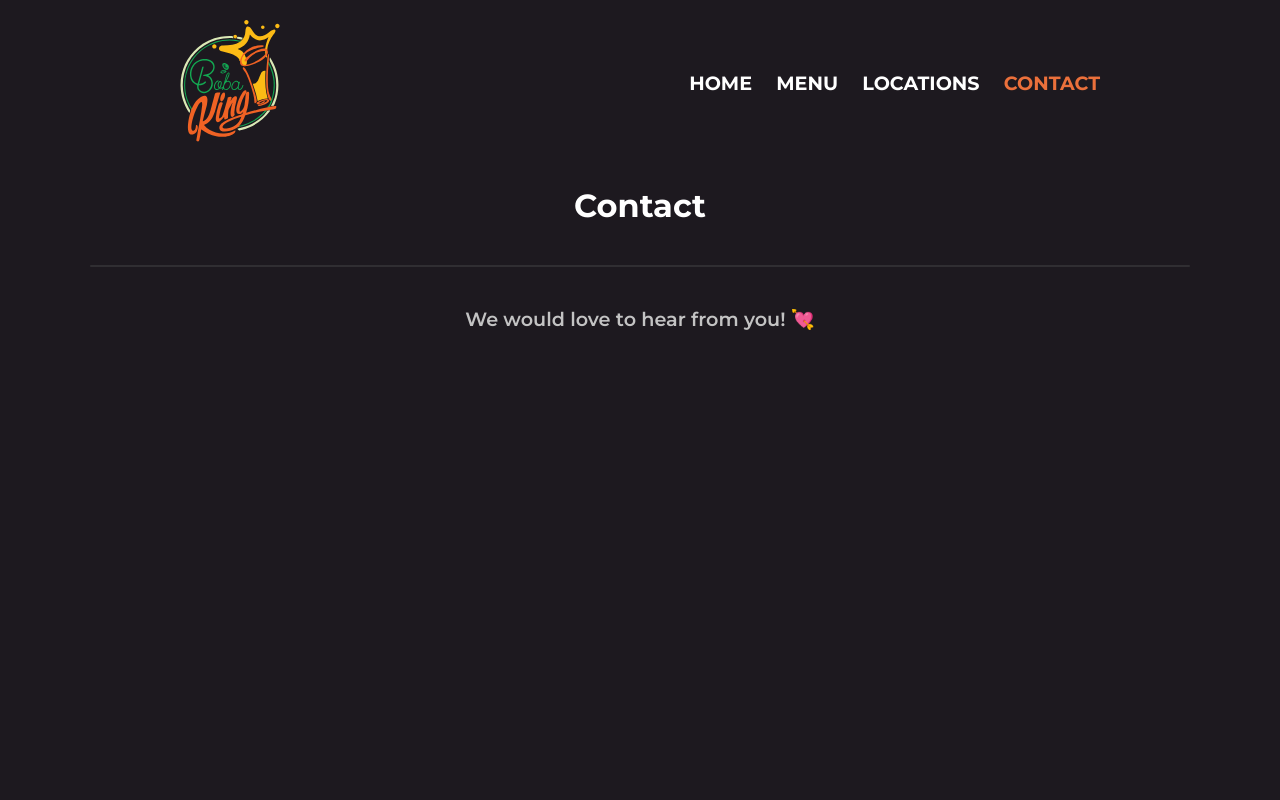
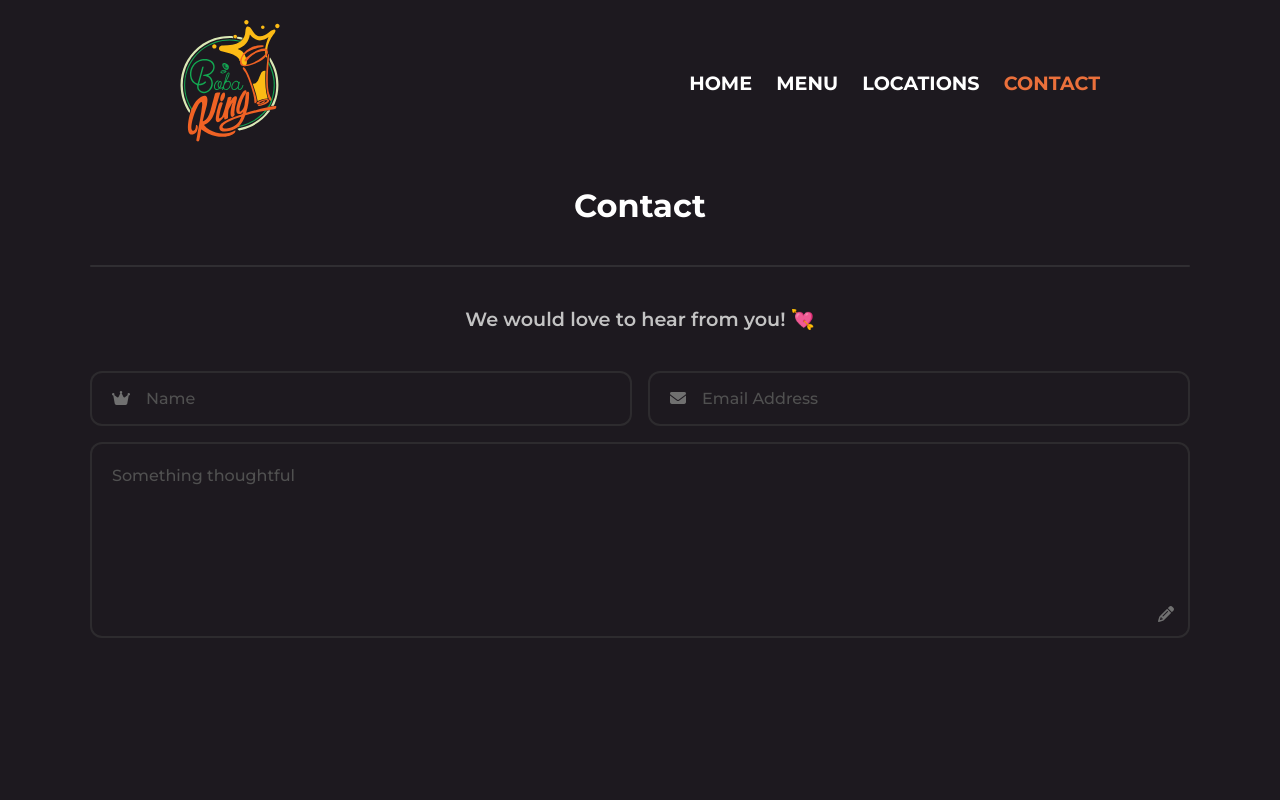
Before and after one commit to SaturnKai/BobaKing, a SvelteKit app: page /contact in a window 1280 px wide. Shown: the top 800 px of the page. Built offline with nearby package versions, Linux system fonts and the light colour scheme; a web font is replaced by a local one.

Commit message:
Created input component and contact page.

```diff
--- a/src/components/Footer.svelte
+++ b/src/components/Footer.svelte
@@ -8,7 +8,7 @@
         switch(page) {
             case "/menu": icon = "whiskey-glass"; break;
             case "/locations": icon = "location-dot"; break;
-            case "/contact": icon = "envelope"; break;
+            case "/contact": icon = "comments"; break;
             default: icon = "crown"; break;
         }
     }
@@ -56,7 +56,7 @@
         color: #28252d;
         font-size: 3rem;
         justify-content: center;
-        margin: 1rem 0 1rem 0;
+        margin: 0rem 0 2rem 0;
     }
 
     .facts {
--- /dev/null
+++ b/src/components/Input.svelte
@@ -0,0 +1,67 @@
+<script lang="ts">
+    export let icon = "";
+    export let type = "text";
+    export let placeholder = "This is your alert to add a placeholder";
+</script>
+
+{#if type === "textarea"}
+    <div class="wrapper">
+        <textarea class="text-area" rows="5" placeholder={placeholder}></textarea>
+        <i class="fa-solid fa-{icon}"></i>
+    </div>
+{:else}
+<div class="input-wrapper">
+    {#if icon}
+        <i class="fa-solid fa-{icon}"></i>
+    {/if}
+    <input type={type} placeholder={placeholder}>
+</div>
+{/if}
+
+<style>
+    .input-wrapper, .text-area {
+        all: unset;
+        background-color: #1d191f;
+		border: 2px solid rgba(62, 62, 62, 0.5);
+		padding: 1rem 1.25rem;
+		border-radius: 0.75rem;
+    }
+
+    .text-area {
+        margin-top: 1rem;
+        width: calc(100% - 44px);
+        font-weight: 500;
+        line-height: 2rem;
+    }
+
+    .wrapper .fa-solid {
+        position: relative;
+        float: right;
+        top:-2.25rem;
+        left: -1rem;
+    }
+
+    .input-wrapper {
+        display: flex;
+        align-items: center;
+        justify-content: center;
+        line-height: 0.75rem;
+    }
+
+    .input-wrapper input {
+        all: unset;
+        margin-left: 1rem;
+        width: 100%;
+        color: #ffffff;
+        font-weight: 500;
+        line-height: 0.75rem;
+    }
+
+    .input-wrapper input::placeholder, .text-area::placeholder {
+        color: #505050;
+    }
+
+    .fa-solid {
+        color: #707070;
+    }
+</style>
--- a/src/routes/contact/+page.svelte
+++ b/src/routes/contact/+page.svelte
@@ -1,11 +1,17 @@
 <script lang="ts">
 	import Separator from 'components/Separator.svelte';
+	import Input from 'components/Input.svelte';
 </script>
 
 <div class="main-content">
 	<h1 class="title">Contact</h1>
 	<Separator />
 	<p class="description">We would love to hear from you! 💘</p>
+	<div class="group">
+		<Input icon="crown" placeholder="Name" />
+		<Input icon="envelope" placeholder="Email Address" type="email" />
+	</div>
+	<Input icon="pencil" placeholder="Something thoughtful" type="textarea" />
 </div>
 
 <style>
@@ -27,6 +33,14 @@
 		font-weight: 600;
 		text-align: center;
 		color: #c3c3c3;
-		margin-top: 40px;
+		margin: 40px 0 40px 0;
+	}
+
+	.group {
+		display: grid;
+		grid-template-columns: repeat(2, 1fr);
+		grid-template-rows: 1fr;
+		grid-column-gap: 1rem;
+		grid-row-gap: 0px;
 	}
 </style>
```
Also changed, not shown: src/routes/map/+page.svelte (deleted, +0 -43 lines).
